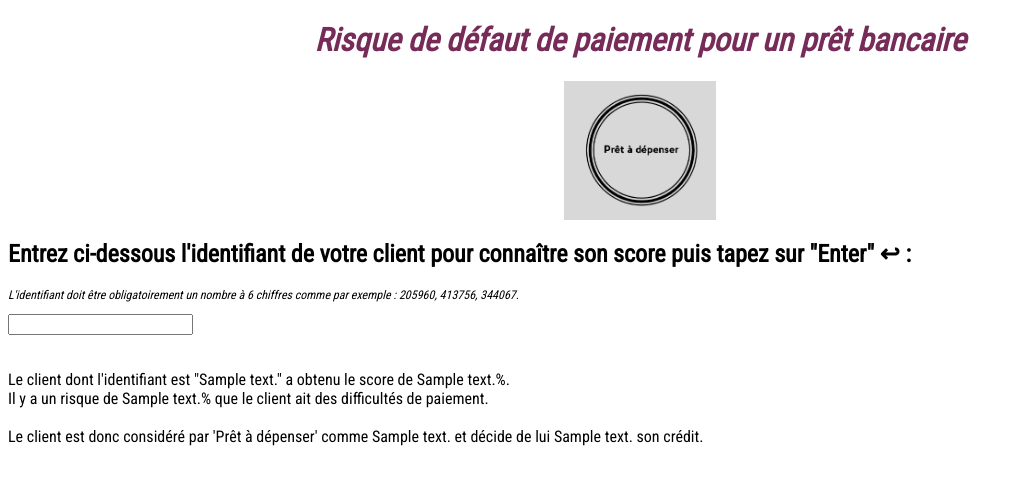
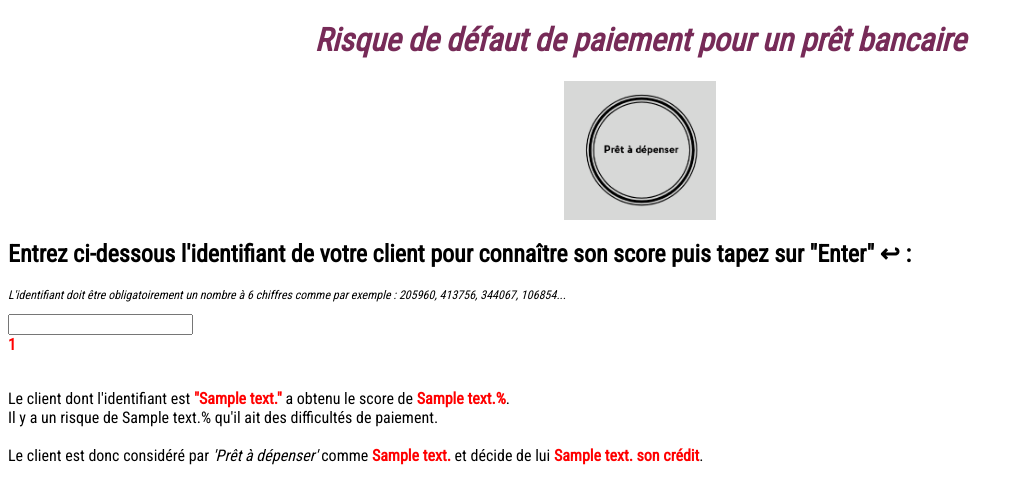
Before and after one commit to IsabelleContant/P7_api_Flask_on_Heroku, a Flask app: template templates/index.html in a window 1280 px wide. Shown: the top 504 px of the page, without its empty margins (0-1024 px from the left). Run offline with Flask 2, Linux system fonts and the light colour scheme; the template is opened without the code that fills it: most values are stand-ins (such as "Sample title", 1, 10 or a date in 2020); parts of the project's set-up code (start-up, migrations or seed data) failed here and were passed over.

Commit message:
Ajout du Message Erreur Identifiant

```diff
--- a/app.py
+++ b/app.py
@@ -49,8 +49,12 @@ def predict():
     ID = request.form['id_client']
     ID = int(ID)
     if ID not in all_id_client:
-        prediction="Ce client n'est pas répertorié"
+        number="L'identifiant que vous avez saisi n'est pas valide !"
+        prediction="NA"
+        solvabilite="NA"
+        decision="NA"
     else :
+        number=""
         score = y_pred_lgbm_proba_df[y_pred_lgbm_proba_df['sk_id_curr']==ID]
         prediction = round(score.proba_classe_1.iloc[0]*100, 1)
         solvabilite = y_pred_lgbm_df.loc[y_pred_lgbm_df['sk_id_curr']==ID, "client"].values
@@ -59,6 +63,7 @@ def predict():
         decision = decision[0]
 
     return render_template('index.html',
+                           number=number,
                            identifiant_text=ID,
                            prediction_text=prediction,
                            solvabilite_text=solvabilite,
--- a/templates/index.html
+++ b/templates/index.html
@@ -20,17 +20,24 @@
     <div class="formulaire">
       <h2>Entrez ci-dessous l'identifiant de votre client pour connaître son score puis tapez sur "Enter" ↩ :</h2>
       <p style="font-size:75%; font-style:italic;">
-        L'identifiant doit être obligatoirement un nombre à 6 chiffres comme par exemple : 205960, 413756, 344067.
+        L'identifiant doit être obligatoirement un nombre à 6 chiffres comme par exemple : 205960, 413756, 344067, 106854...
         <br>
       </p>
       <form method="POST" action="/">
-        <input type="number" name="id_client">
+      <input type="number" name="id_client" id="number">
+      <span id="error"></span>
+      <br>
+      <span style="color: red; font-weight: bold;"> {{number}} </span>
       </form>
       <p>
         <br>
-        Le client dont l'identifiant est "{{identifiant_text}}" a obtenu le score de {{prediction_text}}%.<br>
-        Il y a un risque de {{prediction_text}}% que le client ait des difficultés de paiement.<br><br>
-        Le client est donc considéré par 'Prêt à dépenser' comme {{solvabilite_text}} et décide de lui {{decision_text}} son crédit.
+        Le client dont l'identifiant est <span style="color: red; font-weight: bold;">"{{identifiant_text}}"</span>
+        a obtenu le score de <span style="color: red; font-weight: bold;">{{prediction_text}}%</span>.<br>
+        Il y a un risque de {{prediction_text}}% qu'il ait des difficultés de paiement.<br><br>
+
+        Le client est donc considéré par <span style="font-style: italic ;">'Prêt à dépenser'</span>
+        comme <span style="color: red; font-weight: bold;">{{solvabilite_text}}</span>
+        et décide de lui <span style="color: red; font-weight: bold;">{{decision_text}} son crédit</span>.
       </p>
     </div>
 
```
